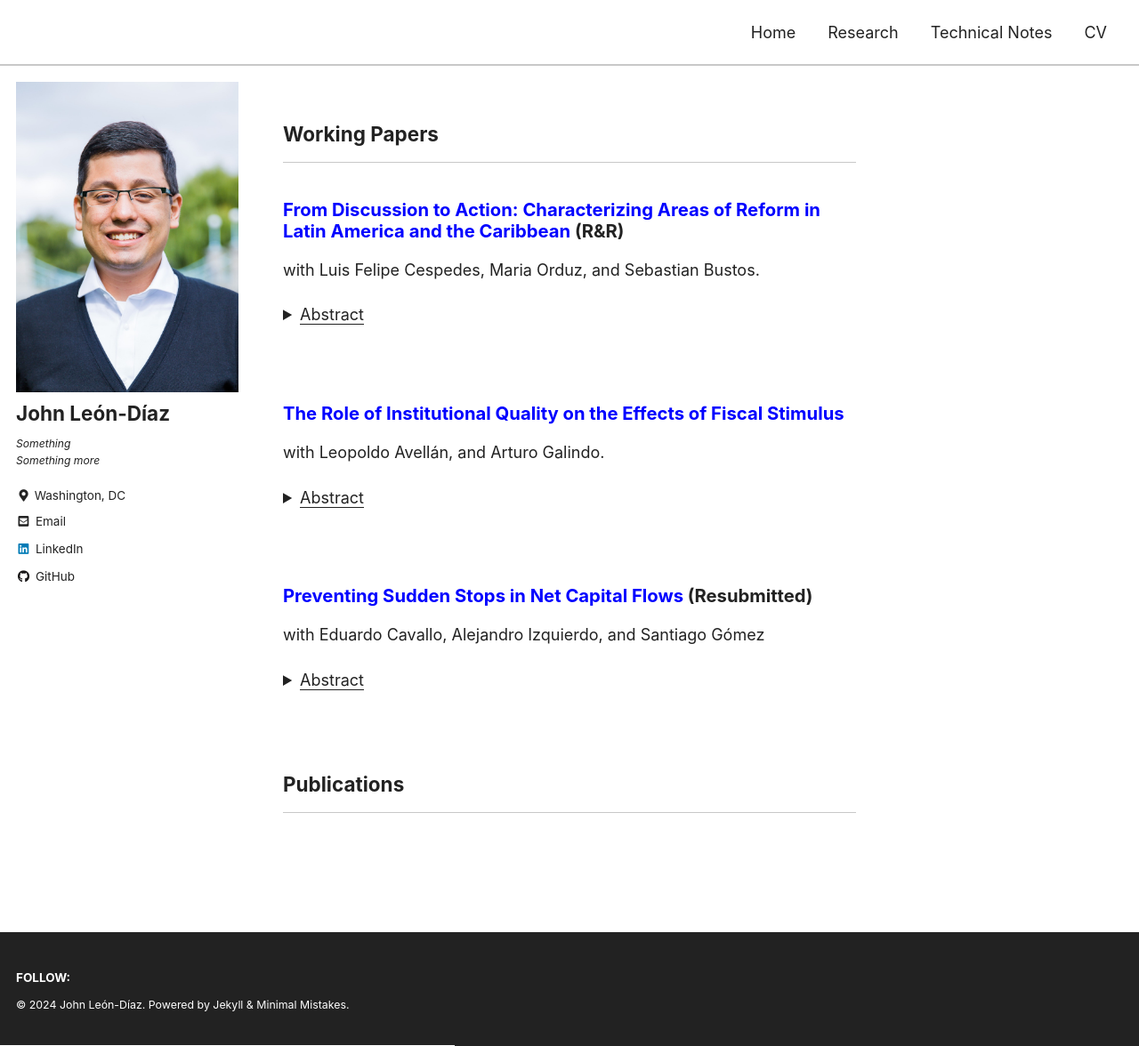
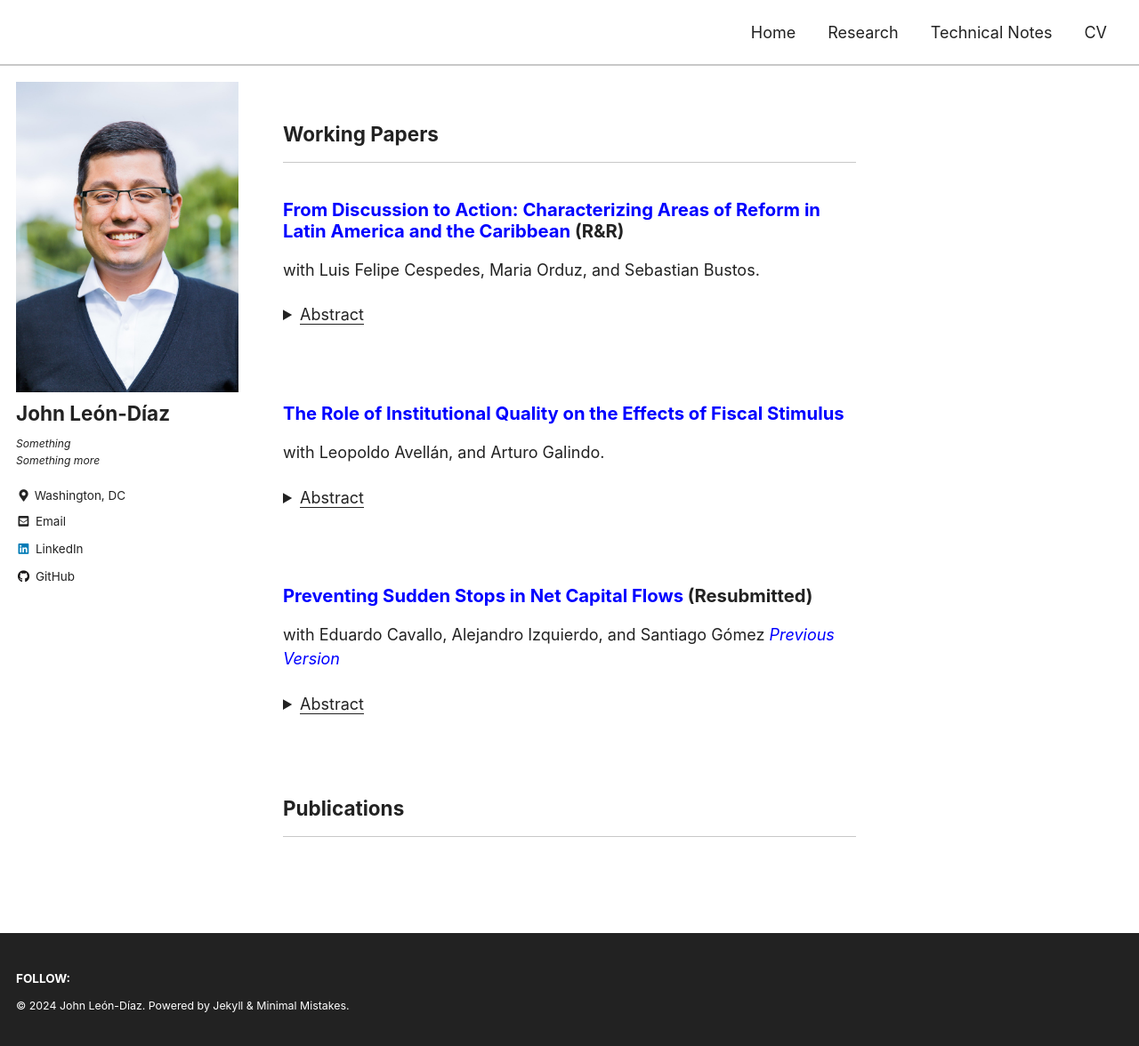
Before and after one commit to jleondia/jleondia.github.io, a Jekyll site: the page built from _pages/research.md, in a window 1280 px wide and 1176 px high. Shown: the whole window at 89% size. Built offline with Jekyll 4.4.1, drawn with Linux system fonts in a browser that asks for light colours; cached includes are drawn as plain includes.

Commit message:
Update research.md

```diff
--- a/_pages/research.md
+++ b/_pages/research.md
@@ -30,6 +30,7 @@ with Leopoldo Avellán, and Arturo Galindo.
 
 ### [Preventing Sudden Stops in Net Capital Flows](https://publications.iadb.org/en/preventing-sudden-stops-in-net-capital-flows) (Resubmitted)
 with Eduardo Cavallo, Alejandro Izquierdo, and Santiago Gómez
+    [<i>Previous Version</i>](https://publications.iadb.org/en/domestic-antidotes-sudden-stops)
 <details>
     <summary><u>Abstract</u></summary><p>
   Sudden stops in net capital flows can be prevented if domestic investors either repatriate foreign-held assets or roll over their local asset holdings when foreign investors stop lending or sell off their local asset holdings. This paper presents evidence showing that domestic factors such as low levels of liability dollarization, the consistency of the monetary and exchange rate regimes, low inflation, higher growth, and a solid institutional background, explain why some countries are more successful in eliciting the behaviors that increase the probability of preventing a sudden stop following a tightening of the external borrowing constraint. Prevention is key to offsetting an external credit crunch originating in factors that are usually outside the control of borrowing countries, which can turn into costly sudden stops in net capital flows in the affected economies.
```
